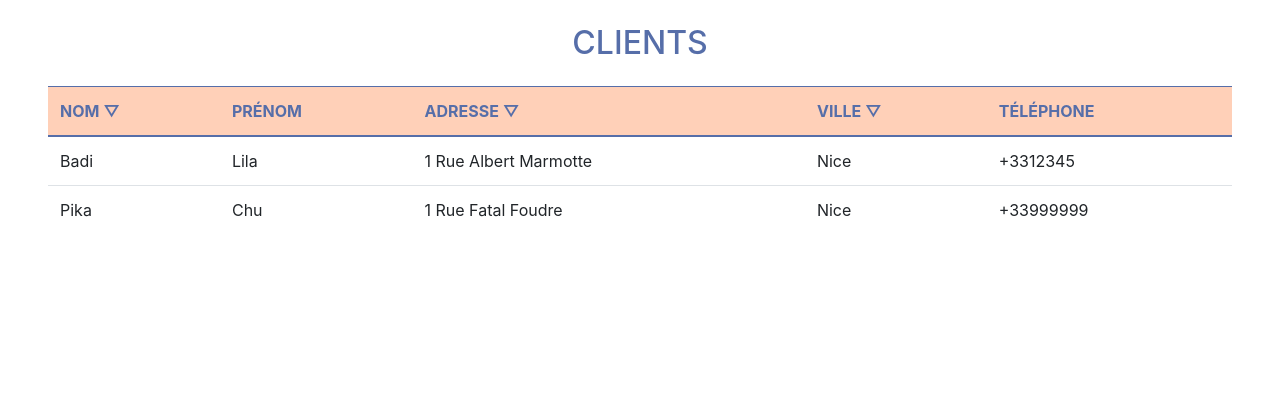
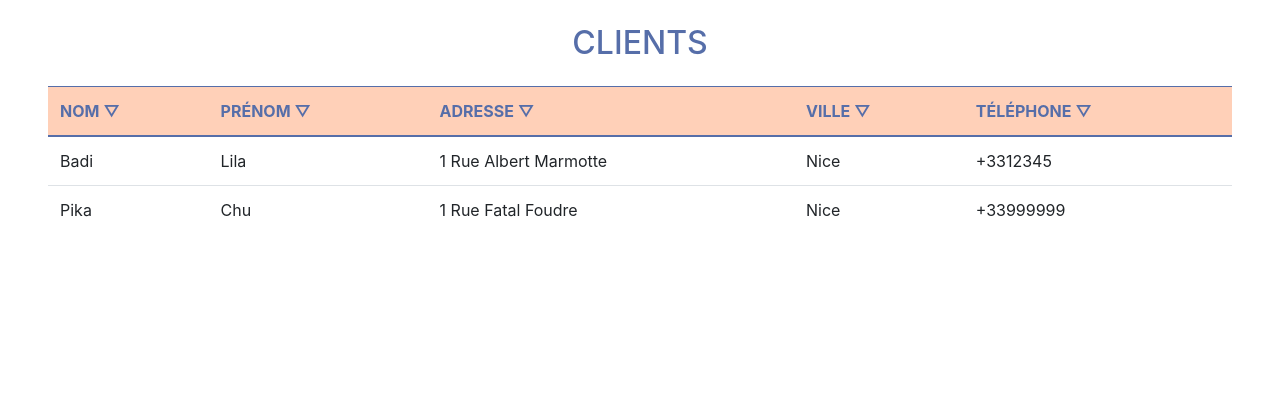
Before and after one commit to AvaKissara/Logifactures, a Django app: page /logifacturapp/liste_client/ in a window 1280 px wide. Shown: the part 74-490 px from the top of the page. Run offline with Django 5.2, Linux system fonts and the light colour scheme; data comes from the database, SQL or seed files in the repository; some libraries are stand-ins or nearby versions.

Commit message:
Correction filtre asc desc Date facture OK

```diff
--- a/logifacturapp/forms/facture_import_form.py
+++ b/logifacturapp/forms/facture_import_form.py
@@ -6,9 +6,8 @@ from . .models import Cat_facture, Methode_paiement
 class FactureImportForm(forms.Form):
     excel_file = forms.FileField(
         label="",
-        widget=forms.ClearableFileInput(attrs={'class': 'custom-file-upload'}),
+        widget=forms.ClearableFileInput(attrs={'class': 'custom-file-upload', 'accept': '.xlsx, .xls'}),
     )
-
     def clean_excel_file(self):
         excel_file = self.cleaned_data['excel_file']
 
--- a/logifacturapp/static/js/script.js
+++ b/logifacturapp/static/js/script.js
@@ -29,7 +29,6 @@ document.addEventListener('DOMContentLoaded', function() {
     $(document).ready(function () {
         //FILTRES
         $('thead th').click(function () {
-            console.log('test');
             var columnIndex = $(this).index();
             var currentOrder = $(this).data('order') || 'asc';
             var newOrder = currentOrder === 'asc' ? 'desc' : 'asc';
@@ -59,26 +58,35 @@ function parseDate(dateString) {
 function sortTable(columnIndex, order) {
     var table = $('.table-facture-list');
     var rows = $('tbody tr', table).get();
-
+    var thDateF = $('#thDateF').text();
     rows.sort(function (a, b) {
         var aValue = $(a).children('td').eq(columnIndex).text();
         var bValue = $(b).children('td').eq(columnIndex).text();
 
-        if (columnIndex === 1) {
+        if (columnIndex === 1 && thDateF.trim() === "Date de Facture") {
             aValue = parseDate(aValue);
             bValue = parseDate(bValue);
+
+            if (order === 'asc') {
+                return aValue > bValue ? 1 : -1;
+            } else {
+                return bValue > aValue ? 1 : -1;
+            }
+        }
+        else {
+            var comparison = aValue.localeCompare(bValue, undefined, { sensitivity: 'base' });
+            if (order === 'asc') {
+                return comparison;
+            } else {
+                return -comparison;
+            }
         }
 
-        var comparison = aValue.localeCompare(bValue, undefined, { sensitivity: 'base' });
-        if (order === 'asc') {
-            return comparison;
-        } else {
-            return -comparison;
-        }
     });
     $.each(rows, function (index, row) {
         table.children('tbody').append(row);
     });
+
 }
 });
 
--- a/logifacturapp/templates/logifacturapp/liste_client.html
+++ b/logifacturapp/templates/logifacturapp/liste_client.html
@@ -8,10 +8,10 @@
       <thead>
         <tr>
           <th scope="col">Nom <span class="arrow neutre"></span></th>
-          <th scope="col">Prénom</span></th>
+          <th scope="col">Prénom <span class="arrow neutre"></span></th>
           <th scope="col">Adresse <span class="arrow neutre"></span></th>
           <th scope="col">Ville <span class="arrow neutre"></span></th>
-          <th scope="col">Téléphone</span></th>
+          <th scope="col">Téléphone <span class="arrow neutre"></span></th>
         </tr>
       </thead>
       <tbody>
--- a/logifacturapp/templates/logifacturapp/liste_facture.html
+++ b/logifacturapp/templates/logifacturapp/liste_facture.html
@@ -14,7 +14,7 @@
                 <thead>
                     <tr>
                         <th scope="col">Numéro de Facture <span class="arrow neutre"></span></th>
-                        <th scope="col">Date de Facture <span class="arrow neutre"></span></th>
+                        <th id="thDateF" scope="col">Date de Facture <span class="arrow neutre"></span></th>
                         <th scope="col">Fournisseur <span class="arrow neutre"></span></th>
                         <th scope="col">Client <span class="arrow neutre"></span></th>
                         <th scope="col">Catégorie <span class="arrow neutre"></span></th>
--- a/logifacturapp/templates/logifacturapp/liste_fournisseur.html
+++ b/logifacturapp/templates/logifacturapp/liste_fournisseur.html
@@ -11,7 +11,7 @@
           <th scope="col">Siret <span class="arrow neutre"></span></th>
           <th scope="col">Adresse <span class="arrow neutre"></span></th>
           <th scope="col">Ville <span class="arrow neutre"></span></th>
-          <th scope="col">Téléphone</th>
+          <th scope="col">Téléphone <span class="arrow neutre"></span></th>
         </tr>
       </thead>
       <tbody>
```
